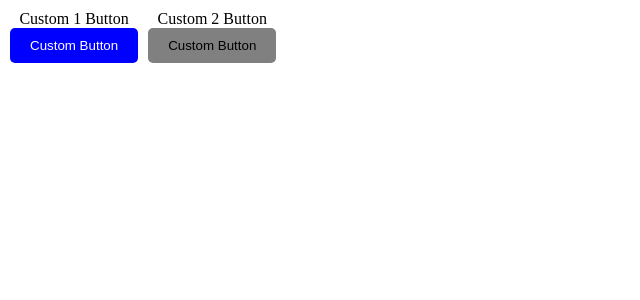
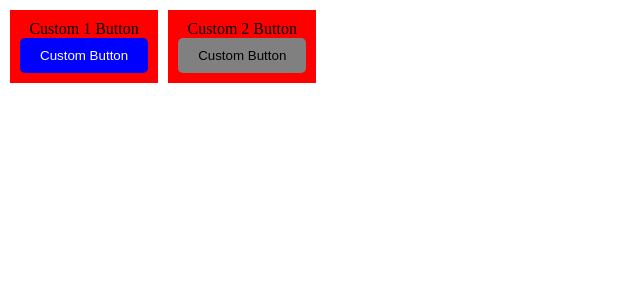
Before and after one commit to DominicPrestia/UI-ToolKit, a React (Create React App) app: page / in a window 1280 px wide. Shown: the top 300 px of the page, without its empty margins (0-640 px from the left). Built offline with nearby package versions, Linux system fonts and the light colour scheme.

Commit message:
Added a notVisible function

```diff
--- a/src/App.js
+++ b/src/App.js
@@ -1,11 +1,19 @@
+import { useState } from "react";
 import Xbutton from "./componenets/Button/Xbutton";
 
 function App() {
+
+  const [closed, setClosed] = useState(false);
+
+  const handleClosed = () => {
+    setClosed(!closed);
+  }
+
   return (
     <div className="App">
 
       <div className="TopBoundingBox">
-        <div className="BotBoundingBox">
+        <div className={closed ? "notVisible" : "BotBoundingBox"} onClick={handleClosed} >
           <p>Custom 1 Button</p>
           <Xbutton variant="primary">Custom Button</Xbutton>
         </div>
--- a/src/index.css
+++ b/src/index.css
@@ -10,11 +10,17 @@
   gap: 10px;
 }
 
+.notVisible > button{
+  display:none;
+}
+
 .BotBoundingBox{
+  background-color: red;
   display: flex;
   flex-direction: column;
   align-items: center;
   justify-content: center;
+  padding:10px;
 }
 
 .testdiv {
```
